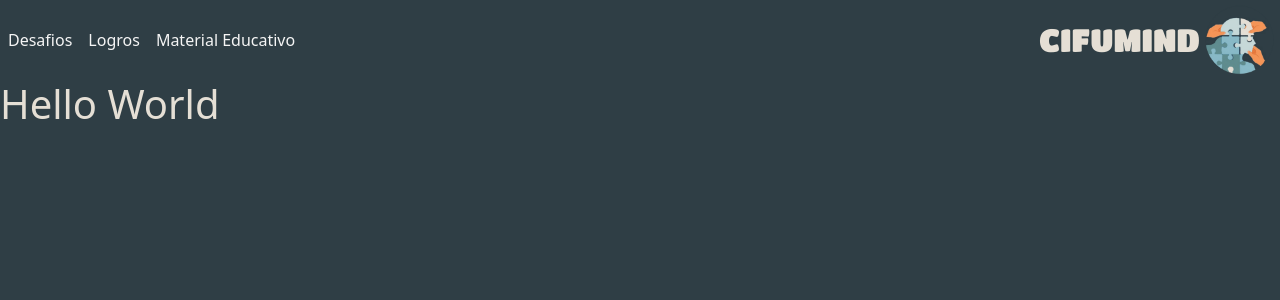
After one commit to LorenzoRD2003/HackITBA2024, a Django app: template hackitba_2024/exercises/templates/view.html in a window 1280 px wide. The commit adds this page. Shown: the top 300 px of the page. Run offline with Django 5.2, Linux system fonts and the light colour scheme; the template is opened without the code that fills it, so the values that code supplies are empty.

Commit message:
Cambio base.html

```diff
--- /dev/null
+++ b/hackitba_2024/exercises/static/css/header.css
@@ -0,0 +1,24 @@
+@import url('https://fonts.googleapis.com/css2?family=Titan+One&display=swap');
+
+*{
+    background: #2f3e45;
+    color: #e5dfd5;
+  }
+
+  .bd-placeholder-img {
+    font-size: 1.125rem;
+    text-anchor: middle;
+    -webkit-user-select: none;
+    -moz-user-select: none;
+    user-select: none;
+  }
+.logo{
+  font-family: "Titan One", sans-serif;
+  color:inherit;
+  text-decoration: none;
+  font-size: xx-large;
+}
+
+.nav-link {
+  color: whitesmoke;
+}
--- a/hackitba_2024/exercises/templates/base.html
+++ b/hackitba_2024/exercises/templates/base.html
@@ -1,19 +1,43 @@
 <!DOCTYPE html>
 <html lang="en">
 <head>
+    {% load static %}
     <meta charset="UTF-8">
     <meta name="viewport" content="width=device-width, initial-scale=1.0">
-    <title>{% block title %}My Website{% endblock %}</title>
+    <link rel="icon" type="image/svg+xml" href="{% static 'img/1.png' %}" />
+    <title>{% block title %}{% endblock %}</title>
+
     <link href="https://cdn.jsdelivr.net/npm/bootstrap@5.3.3/dist/css/bootstrap.min.css" rel="stylesheet" integrity="sha384-QWTKZyjpPEjISv5WaRU9OFeRpok6YctnYmDr5pNlyT2bRjXh0JMhjY6hW+ALEwIH" crossorigin="anonymous">
-    <link href="{% static 'css/styles.css' %}" rel="stylesheet">
+    <link rel="stylesheet" href="{% static 'css/header.css' %}">
+
+    {% block head %}{% endblock head %}
 </head>
 <body>
-    <div class="container mt-4">
+    <header>
+        <div class="d-flex flex-wrap align-items-center justify-content-center justify-content-lg-start">
+          <ul class="nav col-12 col-lg-auto me-lg-auto mb-2 justify-content-center mb-md-0">
+            <li><a href="{% url 'exercises' %}" class="nav-link px-2">Desafios</a></li>
+            <li><a href="{% url 'achievements' %}" class="nav-link px-2">Logros</a></li>
+            <li><a href="{% url 'info' %}" class="nav-link px-2">Material Educativo</a></li>
+          </ul>
+
+
+          <div class="d-flex align-items-center">
+            <a href="#" class="d-block link-dark text-decoration-none">
+              <a class="logo">CIFUMIND</a>
+              <img src= {% static "img/2.png" %}  width="80" height="80">
+            </a>
+          </div>
+        </div>
+
+      </header>
+
+    <div>
         {% block content %}
         {% endblock %}
     </div>
 
-    <script src="https://cdn.jsdelivr.net/npm/@popperjs/core@2.11.8/dist/umd/popper.min.js" integrity="sha384-I7E8VVD/ismYTF4hNIPjVp/Zjvgyol6VFvRkX/vR+Vc4jQkC+hVqc2pM8ODewa9r" crossorigin="anonymous"></script>
+<script src="https://cdn.jsdelivr.net/npm/@popperjs/core@2.11.8/dist/umd/popper.min.js" integrity="sha384-I7E8VVD/ismYTF4hNIPjVp/Zjvgyol6VFvRkX/vR+Vc4jQkC+hVqc2pM8ODewa9r" crossorigin="anonymous"></script>
 <script src="https://cdn.jsdelivr.net/npm/bootstrap@5.3.3/dist/js/bootstrap.min.js" integrity="sha384-0pUGZvbkm6XF6gxjEnlmuGrJXVbNuzT9qBBavbLwCsOGabYfZo0T0to5eqruptLy" crossorigin="anonymous"></script>
 </body>
 </html>
--- /dev/null
+++ b/hackitba_2024/exercises/templates/view.html
@@ -0,0 +1,7 @@
+{% extends 'base.html' %}
+
+{% block title %}Info{% endblock %}
+
+{% block content %}
+    <h1>Hello World</h1>
+{% endblock %}
```
